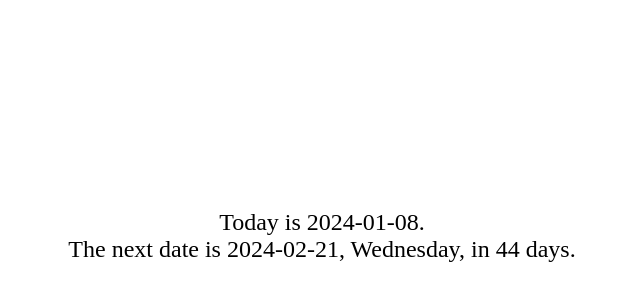
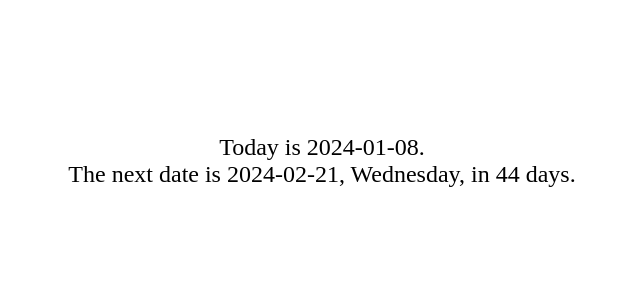
Before and after one commit to Illusionist3886/bdholiday, a plain HTML site: page index.html in a window 1280 px wide. Shown: the part 172-472 px from the top of the page, without its empty margins (318-958 px from the left). Drawn offline with Linux system fonts and the light colour scheme.

Commit message:
Update index.html

```diff
--- a/index.html
+++ b/index.html
@@ -6,7 +6,7 @@
     <title>BD | Holiday Tracker</title>
 </head>
 <body>
-    <div style="display: flex; align-items: center; height: calc(100vh); width: 100%; justify-content: center;">
+    <div style="display: flex; align-items: center; height: calc(100vh - 150px); width: 100%; justify-content: center;">
         <h2 id="notice" style="text-align: center; font-weight: 400;"></h2>
     </div>
 </body>
```
